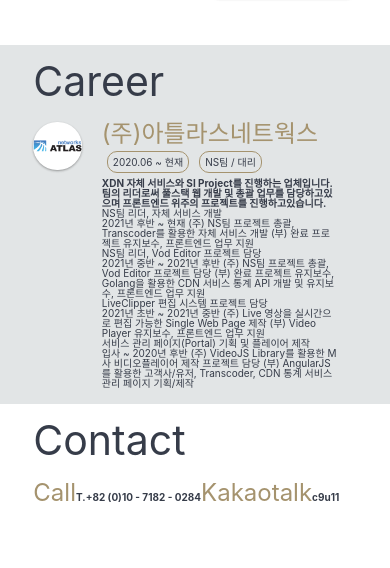
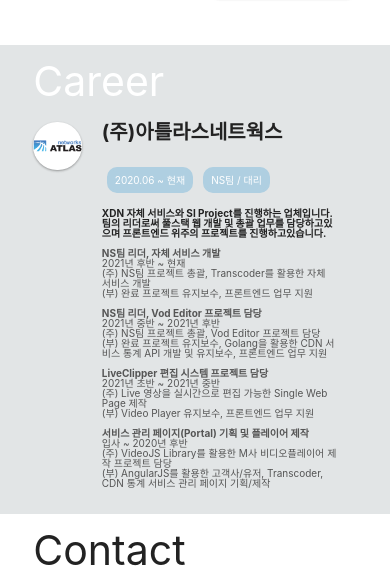
Before and after one commit to c9u11/portfolio, a React (Create React App) app: page / in a window 390 px wide. Shown: the part 1491-2059 px from the top of the page. Before the commit the page ends 2012 px from the top, so only its background shows below. Built offline with nearby package versions, Linux system fonts and the light colour scheme.

Commit message:
career 반응형

```diff
--- a/src/components/AboutMe.tsx
+++ b/src/components/AboutMe.tsx
@@ -14,6 +14,7 @@
   margin-right: 10%;
   font-size: 1.6rem;
   white-space: break-spaces;
+  color: ${props => props.theme.primaryTextColor};
   @media screen and (min-width:480px) and (max-width:767px) {
     font-size: 1.4rem;
   }
--- a/src/components/Career.tsx
+++ b/src/components/Career.tsx
@@ -32,24 +32,52 @@
 const Info = styled("div")`
   padding: 0px 20px;
   flex: 1;
+  font-size: 1.6rem;
+  @media screen and (min-width:480px) and (max-width:767px) {
+    font-size: 1.2rem;
+  }
+  @media screen and (max-width: 479px) {
+    font-size: 1.0rem;
+  }
 `;
 const Title = styled("h3")`
-  color: #a5936e;
-  font-size: 24px;
+color: ${props => props.theme.primaryTextColor};
+font-size: 2.4rem;
+margin-bottom: 20px;
+font-weight: bold;
+@media screen and (min-width:480px) and (max-width:767px) {
+  font-size: 2.2rem;
+}
+@media screen and (max-width: 479px) {
+  font-size: 2.0rem;
+}
 `;
-const Summary = styled("p")`
-font-weight: bold;`;
-const Description = styled("div")``;
-const DescriptionTitle = styled.h4``;
-const DescriptionBody = styled.p``;
-const Tags = styled.ul``;
+const Summary = styled("pre")`
+font-weight: bold;
+white-space: break-spaces;
+margin-bottom: 10px;
+color: ${props => props.theme.primaryTextColor};
+`;
+const Description = styled("div")`
+color: ${props => props.theme.secondaryTextColor};`;
+const DescriptionTitle = styled.h4`
+font-weight: bold`;
+const DescriptionBody = styled.pre`
+white-space: break-spaces;
+margin-bottom: 10px;
+color: ${props => props.theme.secondaryTextColor};`;
+const Tags = styled.ul`
+  margin: 10px 0px;
+`;
 const Tag = styled.li`
   display: inline-block;
   list-style: none;
   padding: 5px;
   margin: 5px;
-  border: #a5936e solid 1px;
+  border: #afcfe1 solid 3px;
   border-radius: 10px;
+  background-color: #afcfe1;
+  color: white;
 `;
 interface ICareers {
   careers: ICareer[] | undefined;
@@ -57,7 +85,7 @@
 
 function Career({ careers }: ICareers) {
   return (
-    <Content id="careers" title="Career" style={{ backgroundColor: "#e2e5e6" }}>
+    <Content id="careers" title="Career" style={{ backgroundColor: "#e2e5e6", color: "white" }}>
       {careers?.map((career, index) => {
         return (
           <ContentBody key={index}>
--- a/src/components/Project.tsx
+++ b/src/components/Project.tsx
@@ -11,7 +11,7 @@
 margin: 30px 0px;
 `;
 const Img = styled("img") <{ order: number }>`
-background-color: bisque;
+background-color: ${props => props.theme.boxBgColor};
 width: 100%;
 height: 100%;
 border-radius: 10px;
@@ -29,7 +29,7 @@
   }
 `;
 const Title = styled("h3")`
-  color: #a5936e;
+  color: ${props => props.theme.accentColor};
   font-size: 3.2rem;
   margin-bottom: 20px;
   font-weight: bold;
@@ -43,8 +43,10 @@
 const Summary = styled("pre")`
 font-weight: bold;
 white-space: break-spaces;
-margin-bottom: 10px;`;
+margin-bottom: 10px;
+color: ${props => props.theme.primaryTextColor};`;
 const Description = styled("pre")`
+color: ${props => props.theme.secondaryTextColor};
 white-space: break-spaces;
 margin-bottom: 10px;`;
 const Tags = styled("ul")``;
--- a/src/theme.tsx
+++ b/src/theme.tsx
@@ -2,11 +2,11 @@
 
 export const lightTheme: DefaultTheme = {
   bgColor: "white",
-  borderColor: "#C4C9D4",
-  primaryTextColor: "#363C49",
-  secondaryTextColor: "#58627D",
+  borderColor: "#a5936e",
+  primaryTextColor: "#222222",
+  secondaryTextColor: "#555555",
   errorColor: "#B42818",
-  accentColor: "#FF9500",
-  boxBgColor: "#FFFFFF",
-  boxTextColor: "#555c6e"
+  accentColor: "#a5936e",
+  boxBgColor: "#C2BAB1",
+  boxTextColor: "#AAAAAA"
 }
```
